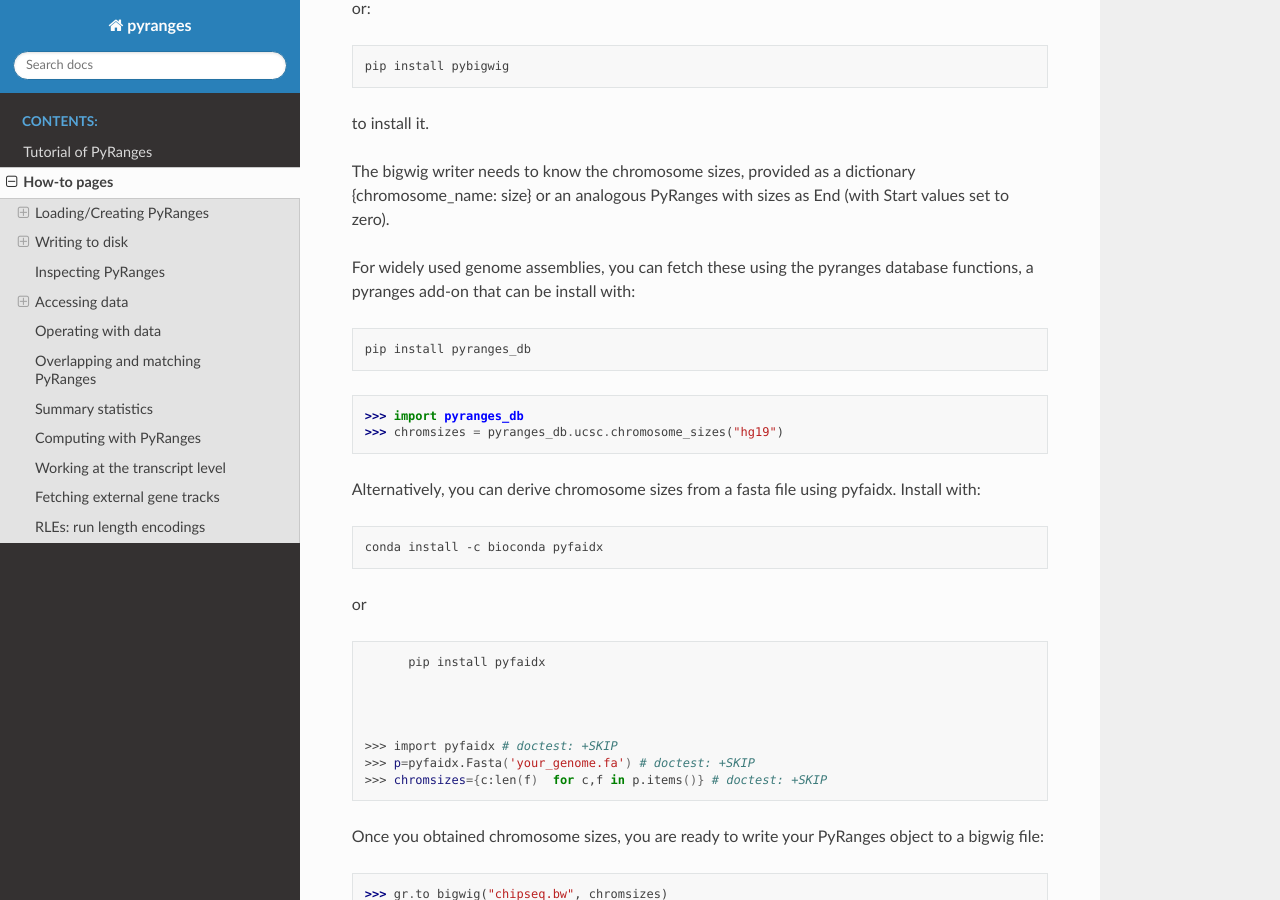
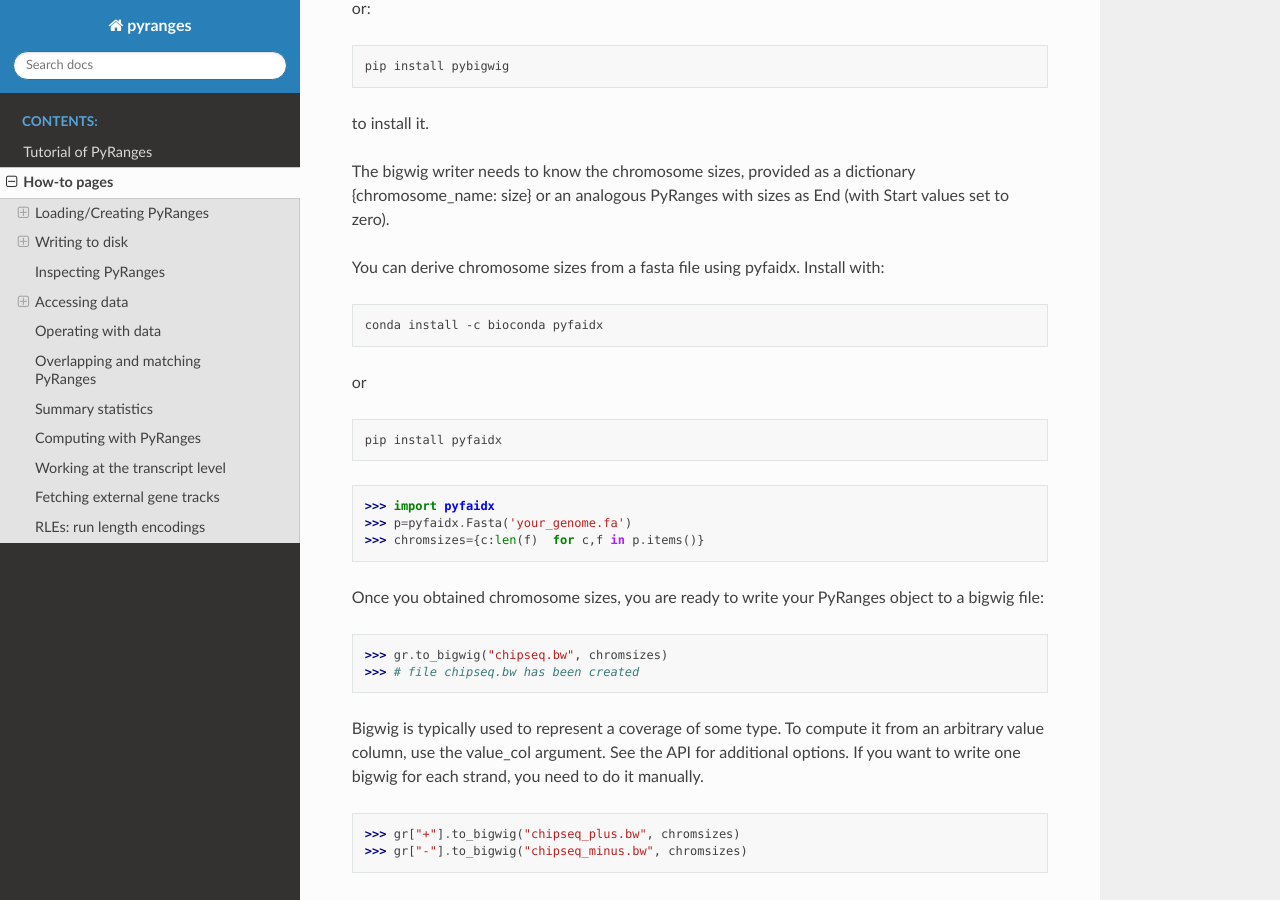
Before and after one commit to pyranges/pyranges, a Sphinx documentation site: the page built from docs/how_to_pages.rst, in a window 1280 px wide and 900 px high, scrolled down 6807 px. Built offline with Sphinx 7.4.7 and the Read the Docs theme 2.0.0, drawn with Linux system fonts in a browser that asks for light colours.

Commit message:
modified:   docs/how_to_pages.rst

```diff
--- a/docs/how_to_pages.rst
+++ b/docs/how_to_pages.rst
@@ -353,20 +353,8 @@ to install it.
 
 The bigwig writer needs to know the chromosome sizes, provided as a dictionary {chromosome_name: size} or an analogous PyRanges with sizes as End (with Start values set to zero).
 
-For widely used genome assemblies, you can fetch these using the pyranges database functions, a pyranges add-on that can be install with:
 
-.. code-block:: bash
-
-	pip install pyranges_db
-
-.. doctest::
-
-  >>> import pyranges_db # doctest: +SKIP
-  >>> chromsizes = pyranges_db.ucsc.chromosome_sizes("hg19") # doctest: +SKIP
-
-
-
-Alternatively, you can derive chromosome sizes from a fasta file using pyfaidx. Install with:
+You can derive chromosome sizes from a fasta file using pyfaidx. Install with:
 
 .. code-block:: bash
 
@@ -380,6 +368,7 @@ or
 
 
 
+.. doctest::
 
   >>> import pyfaidx # doctest: +SKIP
   >>> p=pyfaidx.Fasta('your_genome.fa') # doctest: +SKIP
```
